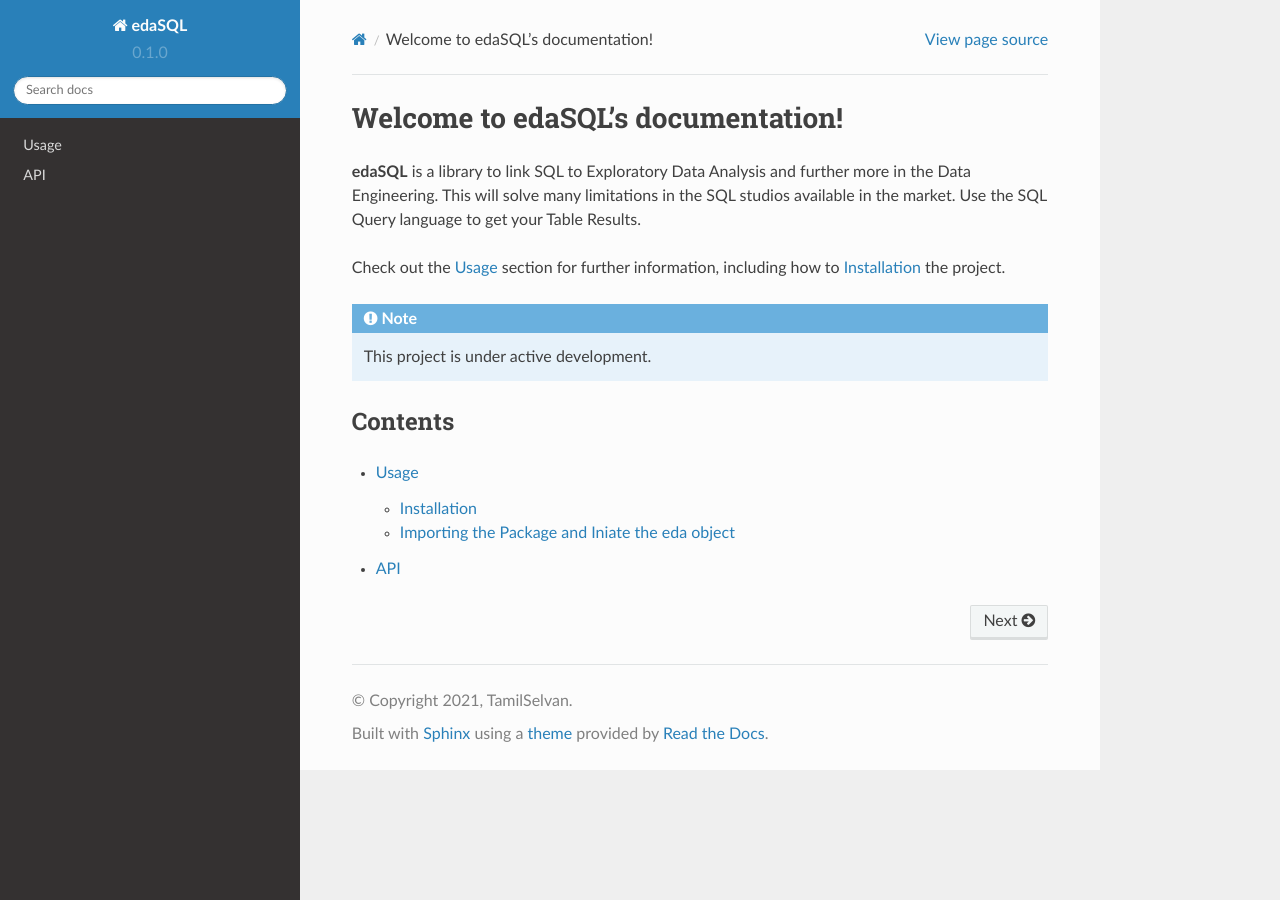
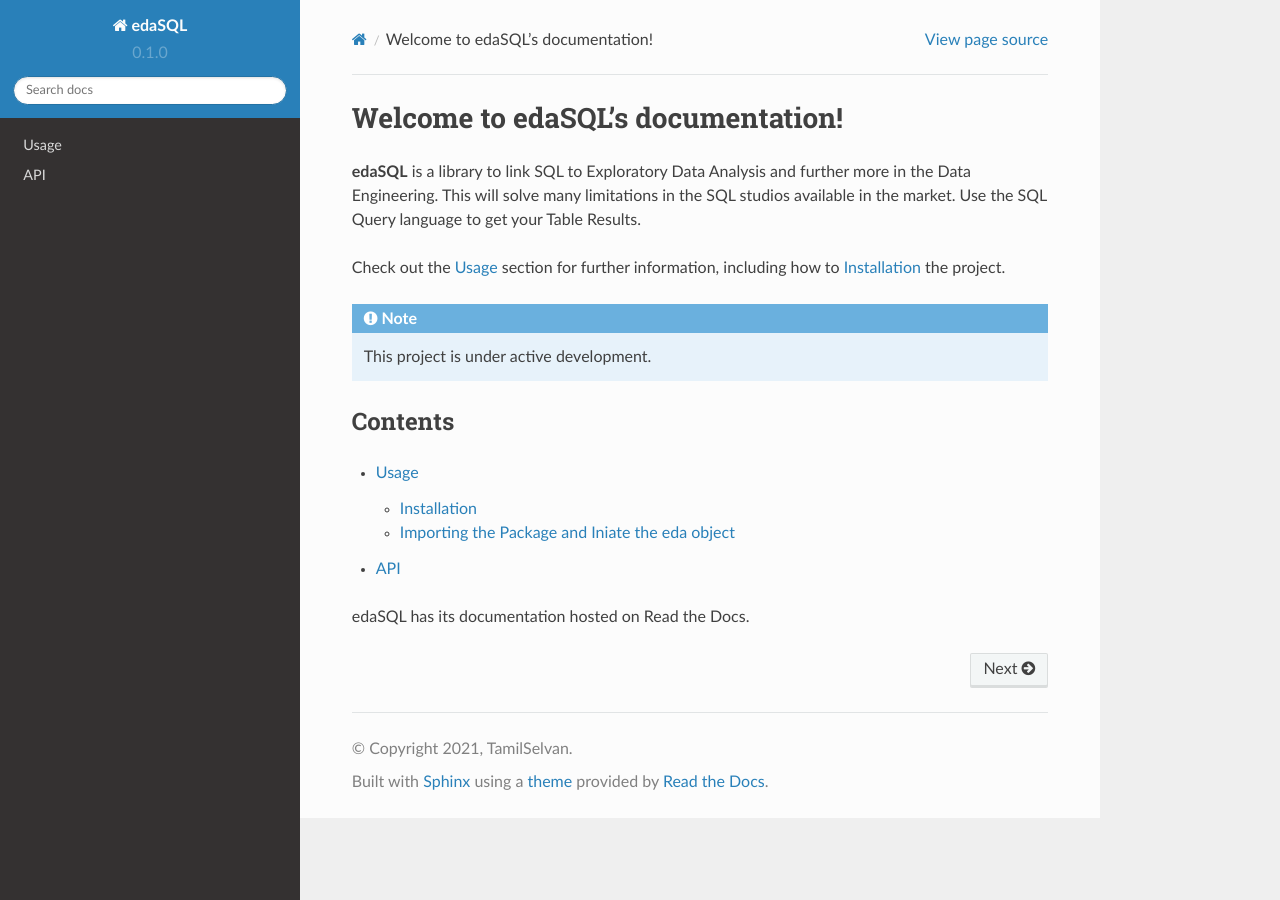
Before and after one commit to selva221724/edaSQL, a Sphinx documentation site: the page built from docs/source/index.rst, in a window 1280 px wide. Built offline with Sphinx 7.4.7 and the Read the Docs theme 2.0.0, drawn with Linux system fonts in a browser that asks for light colours.

Commit message:
Update index.rst

```diff
--- a/docs/source/index.rst
+++ b/docs/source/index.rst
@@ -18,3 +18,5 @@ Contents
 
    usage
    api
+
+edaSQL has its documentation hosted on Read the Docs.
```
